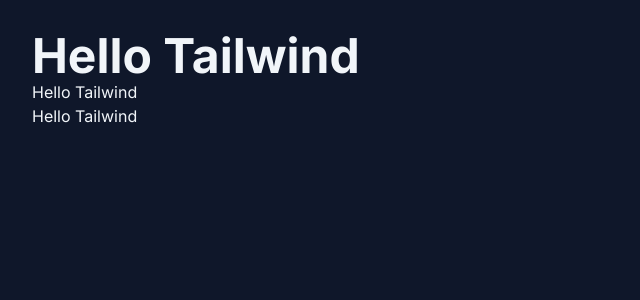
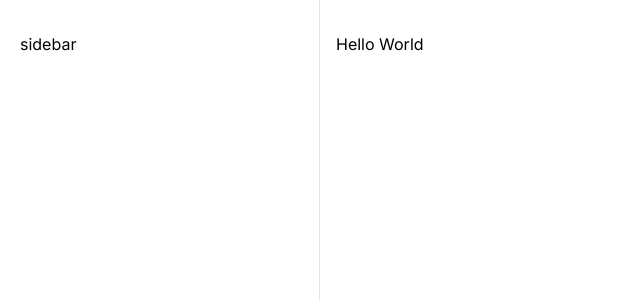
Before and after one commit to ignite-projects/tailwind-next, a Next.js app: page / in a window 1280 px wide. Shown: the top 300 px of the page, without its empty margins (0-640 px from the left). Built offline with nearby package versions, Linux system fonts and the light colour scheme.

Commit message:
feat: created layout structure

```diff
--- a/src/app/layout.tsx
+++ b/src/app/layout.tsx
@@ -1,22 +1,27 @@
-import type { Metadata } from "next";
-import { Inter } from "next/font/google";
-import "./globals.css";
+import type { Metadata } from 'next'
+import { Inter } from 'next/font/google'
+import './globals.css'
 
-const inter = Inter({ subsets: ["latin"] });
+const inter = Inter({ subsets: ['latin'] })
 
 export const metadata: Metadata = {
-  title: "Create Next App",
-  description: "Generated by create next app",
-};
+  title: 'Create Next App',
+  description: 'Generated by create next app',
+}
 
 export default function RootLayout({
   children,
 }: Readonly<{
-  children: React.ReactNode;
+  children: React.ReactNode
 }>) {
   return (
     <html lang="en">
-      <body className={inter.className}>{children}</body>
+      <body className={inter.className}>
+        <div className="grid min-h-screen grid-cols-app">
+          <aside className="border-r border-zinc-200 px-5 py-8">sidebar</aside>
+          <main className="px-4 pb-12 pt-8">{children}</main>
+        </div>
+      </body>
     </html>
-  );
+  )
 }
--- a/src/app/page.tsx
+++ b/src/app/page.tsx
@@ -1,9 +1,3 @@
 export default function Home() {
-  return (
-    <div className="p-8 bg-slate-900 text-slate-100 h-screen">
-      <h1 className="font-bold text-5xl">Hello Tailwind</h1>
-      <h2>Hello Tailwind</h2>
-      <p>Hello Tailwind</p>
-    </div>
-  );
+  return <h1>Hello World</h1>
 }
--- a/tailwind.config.ts
+++ b/tailwind.config.ts
@@ -1,12 +1,17 @@
-import type { Config } from "tailwindcss";
+import type { Config } from 'tailwindcss'
 
 const config: Config = {
-  content: [
-    "./src/**/*.tsx",
-  ],
+  content: ['./src/**/*.tsx'],
   theme: {
-    extend: {},
+    extend: {
+      gridTemplateColumns: {
+        app: 'minmax(18rem, 20rem) 1fr',
+      },
+      maxWidth: {
+        app: '700px',
+      },
+    },
   },
   plugins: [],
-};
-export default config;
+}
+export default config
```
